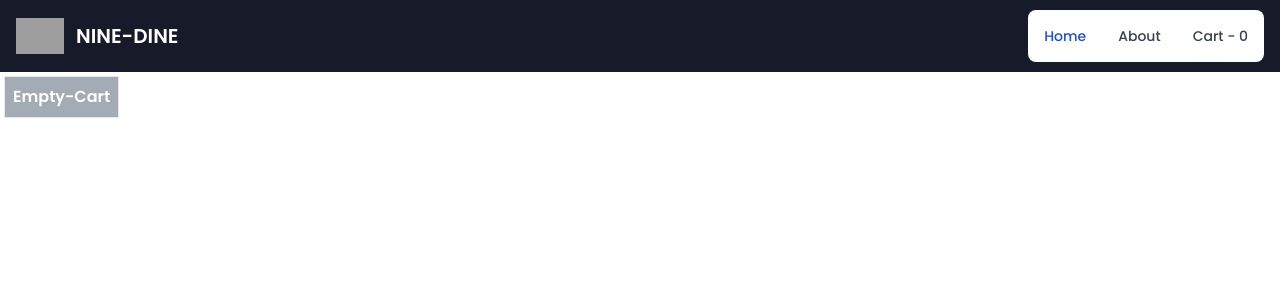
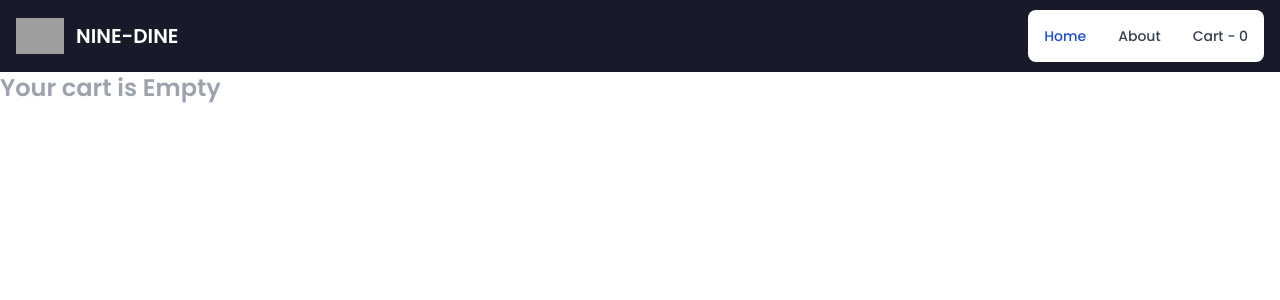
Before and after one commit to Boddusuryasai/NineDine, a React (Vite) app: page /cart in a window 1280 px wide. Shown: the top 300 px of the page. Built offline with nearby package versions, Linux system fonts and the light colour scheme; grey boxes are pictures that could not be loaded.

Commit message:
is empty cart condition  added

```diff
--- a/src/Components/Cart.jsx
+++ b/src/Components/Cart.jsx
@@ -10,7 +10,7 @@ function Cart() {
   }
   return (
     <>
-    <button className='border p-2 bg-[#a3acb5] text-white font-semibold m-1' onClick={handleClick}>Empty-Cart</button>
+    {cartItems.length >0 ? <button className='border p-2 bg-[#a3acb5] text-white font-semibold m-1' onClick={handleClick}>Empty-Cart</button>: <h2 className='text-2xl text-gray-400 font-bold'>Your cart is Empty</h2>}
     <div className='flex flex-row flex-wrap gap-3 justify-center my-2 '>
       { cartItems.map((item)=>{
         return <CartCard key={item.id} {...item}/>
```
